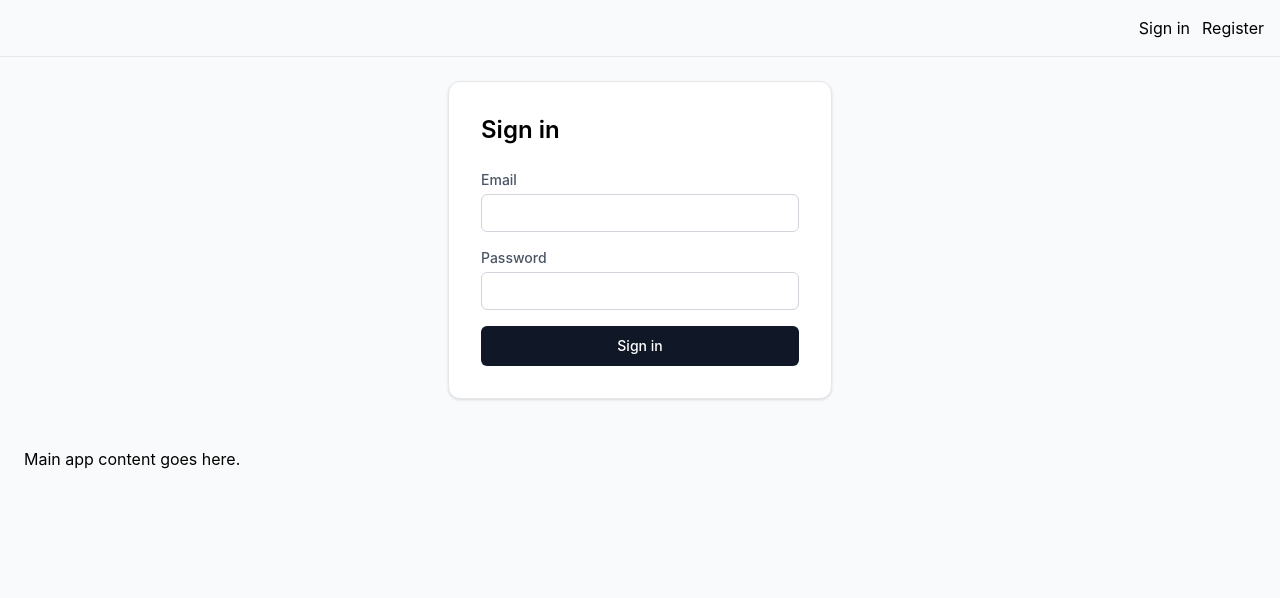
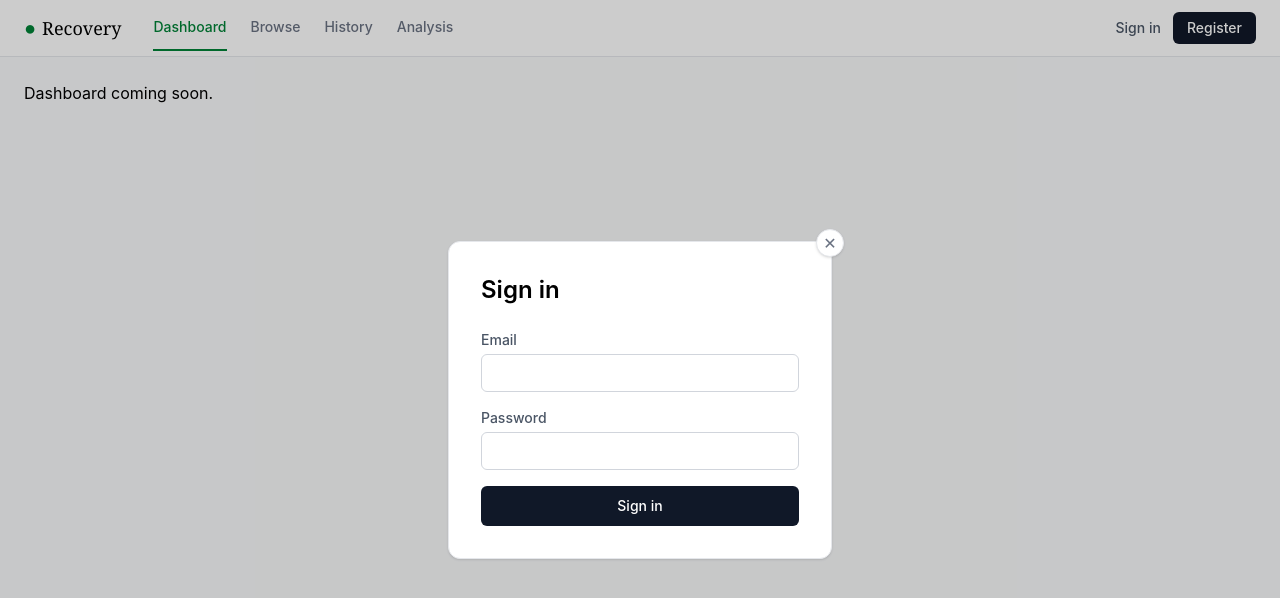
Before and after one commit to shria01/stock-etl-pipeline, a React app in the folder frontend/: page / in a window 1280 px wide. Both pictures are taken after a click on the button "Sign in". Shown: the top 598 px of the page. Built offline with nearby package versions, Linux system fonts and the light colour scheme; no server answers; the HTML template or start-up script is replaced by a standard one.

Commit message:
feat: drawdown with predict

```diff
--- a/frontend/src/App.jsx
+++ b/frontend/src/App.jsx
@@ -1,11 +1,13 @@
 import { useState } from 'react'
 import LoginForm from './LoginForm';
 import RegisterForm from './RegisterForm';
+import DrawdownExplorer from './DrawdownExplorer';
 
 function App() {
   const [token, setToken] = useState('');
   const [authView, setAuthView] = useState(null);
   const [userEmail, setUserEmail] = useState('');
+  const [currentPage, setCurrentPage] = useState('dashboard');
 
   async function fetchUserInfo(newToken) {
     const response = await fetch(`${import.meta.env.VITE_API_URL}/api/me`, {
@@ -15,31 +17,89 @@ function App() {
     setUserEmail(data.email);
   }
 
-  return(
+  return (
     <div className="min-h-screen bg-gray-50">
-      <header className="p-4 border-b border-gray-200 flex justify-end gap-3">
-        {!token && (
-          <>
-            <button onClick={() => setAuthView('login')}>Sign in</button>
-            <button onClick={() => setAuthView('register')}>Register</button>
-          </>
-        )}
-        {token &&  <p>Hi, {userEmail}</p>}
+      <header className="px-6 py-3 border-b border-gray-200 bg-white flex justify-between items-center">
+        <div className="flex items-center gap-8">
+          <div className="font-serif font-medium text-lg flex items-baseline gap-1.5">
+            <span className="text-green-700 text-xl leading-none">●</span>Recovery
+          </div>
+
+          <nav className="flex gap-6 text-sm font-medium">
+            {[
+              { id: 'dashboard', label: 'Dashboard' },
+              { id: 'browse', label: 'Browse' },
+              { id: 'history', label: 'History' },
+              { id: 'analysis', label: 'Analysis' },
+            ].map(({ id, label }) => (
+              <button
+                key={id}
+                onClick={() => setCurrentPage(id)}
+                className={`pb-3 -mb-3 border-b-2 transition-colors ${
+                  currentPage === id
+                    ? 'border-green-700 text-green-700'
+                    : 'border-transparent text-gray-500 hover:text-gray-900'
+                }`}
+              >
+                {label}
+              </button>
+            ))}
+          </nav>
+        </div>
+
+        <div className="flex items-center gap-3">
+          {!token && (
+            <>
+              <button
+                onClick={() => setAuthView('login')}
+                className="text-sm font-medium text-gray-600 hover:text-gray-900"
+              >
+                Sign in
+              </button>
+              <button
+                onClick={() => setAuthView('register')}
+                className="text-sm font-medium bg-gray-900 text-white px-3.5 py-1.5 rounded-md hover:bg-green-700 transition-colors"
+              >
+                Register
+              </button>
+            </>
+          )}
+          {token && (
+            <p className="text-sm text-gray-700">
+              Hi, <span className="font-medium">{userEmail}</span>
+            </p>
+          )}
+        </div>
       </header>
-      {authView === 'login' && (
-        <div className='flex justify-center p-6'>
-          <LoginForm onLoginSuccess={(t) => {setToken(t); fetchUserInfo(t); setAuthView(null)}}/>
+
+      {(authView === 'login' || authView === 'register') && (
+        <div
+          className="fixed inset-0 bg-black/20 flex items-center justify-center p-6 z-50"
+          onClick={() => setAuthView(null)}
+        >
+          <div onClick={(e) => e.stopPropagation()} className="relative w-full max-w-sm">
+            <button
+              onClick={() => setAuthView(null)}
+              className="absolute -top-3 -right-3 bg-white border border-gray-200 rounded-full w-7 h-7 flex items-center justify-center text-gray-500 hover:text-gray-900 shadow-sm"
+            >
+              ✕
+            </button>
+            {authView === 'login' && (
+              <LoginForm onLoginSuccess={(t) => { setToken(t); fetchUserInfo(t); setAuthView(null); }} />
+            )}
+            {authView === 'register' && (
+              <RegisterForm onRegisterSuccess={(t) => { setToken(t); fetchUserInfo(t); setAuthView(null); }} />
+            )}
+          </div>
         </div>
       )}
-      {authView === 'register' && (
-        <div className='flex justify-center p-6'>
-          <RegisterForm onRegisterSuccess={(t) => {setToken(t); fetchUserInfo(t); setAuthView(null)}}/>
-        </div>
-      )}
+
       <main className="p-6">
-        <p>Main app content goes here.</p>
+        {currentPage === 'browse' && <DrawdownExplorer token={token} />}
+        {currentPage === 'dashboard' && <p>Dashboard coming soon.</p>}
+        {currentPage === 'history' && <p>History coming soon.</p>}
+        {currentPage === 'analysis' && <p>Analysis coming soon.</p>}
       </main>
-
     </div>
   );
 }
--- /dev/null
+++ b/frontend/src/DrawdownExplorer.jsx
@@ -0,0 +1,166 @@
+import { useState, useEffect } from 'react';
+
+const API_URL = import.meta.env.VITE_API_URL;
+
+function getOrCreateSessionId() {
+  let sessionId = localStorage.getItem('session_id');
+  if (!sessionId) {
+    sessionId = crypto.randomUUID();
+    localStorage.setItem('session_id', sessionId);
+  }
+  return sessionId;
+}
+
+function DrawdownExplorer({ token }) {
+    const [allTickers, setAllTickers] = useState([]);
+    const [ticker, setTicker] = useState('');
+    const [suggestions, setSuggestions] = useState([]);
+    const [events, setEvents] = useState([]);
+    const [error, setError] = useState(null);
+
+    const [prediction, setPrediction] = useState(null);
+    const [predictError, setPredictError] = useState(null);
+    const [predictLoading, setPredictLoading] = useState(false);
+
+    useEffect(() => {
+        async function loadTickers() {
+            const response = await fetch(`${API_URL}/api/tickers`);
+            const data = await response.json();
+            setAllTickers(data);
+        }
+        loadTickers();
+    }, []);
+
+
+    function handleTickerChange(value) {
+        const upper = value.toUpperCase();
+        setTicker(upper);
+        if (upper.length === 0) {
+            setSuggestions([]);
+            return;
+        }
+        const matches = allTickers.filter(t => t.startsWith(upper));
+        setSuggestions(matches.slice(0, 8));
+    }
+    async function handleSearch(e) {
+        e.preventDefault();
+        setError(null);
+        setSuggestions([]);
+        const response = await fetch(`${API_URL}/api/drawdowns?ticker=${ticker}`);
+
+        if (!response.ok) {
+            setError('Could not load drawdowns for that ticker.');
+            return;
+        }
+        const data = await response.json();
+        setEvents(data);
+    }
+    async function handlePredict(eventId) {
+        setPredictError(null);
+        setPredictLoading(true);
+        setPrediction(null);
+        const headers = { 'Content-Type': 'application/json' };
+        if (token) {
+            headers['Authorization'] = `Bearer ${token}`;
+        }
+        const body = { drop_event_id: eventId };
+        if (!token) {
+            body.session_id = getOrCreateSessionId();
+        }
+        try {
+            const response = await fetch(`${API_URL}/api/predict`, {
+                method: 'POST',
+                headers,
+                body: JSON.stringify(body)
+            });
+            if (!response.ok) {
+                setPredictError('Could not generate a prediction for this event.');
+                return;
+            }
+            const data = await response.json();
+            setPrediction(data);
+
+        } finally {
+            setPredictLoading(false);
+        }
+
+    }
+    return (
+        <div className="max-w-2xl">
+            <form onSubmit={handleSearch} style={{ position: 'relative' }}>
+                <input
+                type="text"
+                value={ticker}
+                onChange={(e) => handleTickerChange(e.target.value)}
+                placeholder="Ticker, e.g. ABNB"
+                className="border border-gray-300 rounded-md px-3 py-2 text-sm font-mono focus:outline-none focus:ring-2 focus:ring-green-600/30 focus:border-green-600"
+                />
+                <button type="submit" className="bg-gray-900 text-white rounded-md px-4 py-2 text-sm font-medium ml-2 hover:bg-green-700 transition-colors">
+                    Search
+                </button>
+
+                {suggestions.length > 0 && (
+                <div className="absolute bg-white border border-gray-200 rounded-md mt-1 shadow-lg overflow-hidden z-10">
+                    {suggestions.map(s => (
+                    <div key={s} onClick={() => { setTicker(s); setSuggestions([]); }} className="px-3 py-2 text-sm font-mono cursor-pointer hover:bg-green-50">
+                        {s}
+                    </div>
+                    ))}
+                </div>
+                )}
+            </form>
+
+            {error && <p>{error}</p>}
+
+            <div>
+                {events.map(event => (
+                    <div
+                        key={event.id}
+                        onClick={() => handlePredict(event.id)}
+                        className="grid grid-cols-4 gap-3 items-center px-3 py-2.5 rounded-md cursor-pointer hover:bg-green-50 border-b border-gray-100 last:border-0"
+                    >
+                        <span className="font-mono text-xs text-gray-500">{event.drop_quarter}</span>
+                        <span className="text-sm">{event.ticker}</span>
+                        <span className="font-mono text-sm font-semibold text-red-700">{(event.drop_pct * 100).toFixed(2)}%</span>
+                        <span className={`text-xs px-2 py-1 rounded-full font-medium justify-self-end ${
+                            event.recovered_within_1yr
+                            ? 'bg-green-50 text-green-700'
+                            : 'bg-gray-100 text-gray-500 italic'
+                        }`}>
+                            {event.recovered_within_1yr ? `recovered · ${event.days_to_recovery}d` : 'pending'}
+                        </span>
+                    </div>
+                ))}
+            </div>
+            {predictLoading && <p>Loading prediction...</p>}
+            {predictError && <p>{predictError}</p>}
+            {prediction && (
+            <div className="mt-4 bg-white border border-gray-200 rounded-lg p-5">
+                <div className="flex items-baseline justify-between mb-2">
+                    <span className="font-mono text-3xl font-bold text-green-700">
+                        {(prediction.probability * 100).toFixed(1)}%
+                    </span>
+                    <span className={`text-xs px-2.5 py-1 rounded-full font-medium ${
+                        prediction.predicted_fast_recovery
+                        ? 'bg-green-50 text-green-700'
+                        : 'bg-gray-100 text-gray-600'
+                    }`}>
+                        {prediction.predicted_fast_recovery ? 'Likely fast recovery' : 'Not likely fast recovery'}
+                    </span>
+                </div>
+                <div className="h-2 bg-gray-100 rounded-full overflow-hidden mb-3">
+                    <div
+                        className="h-full bg-green-600 rounded-full transition-all duration-700"
+                        style={{ width: `${prediction.probability * 100}%` }}
+                    />
+                </div>
+                <p className="text-xs text-gray-500">
+                    Threshold: {(prediction.threshold * 100).toFixed(0)}% · Model: {prediction.model_version}
+                </p>
+            </div>
+            )}
+        </div>
+    );
+
+}
+export default DrawdownExplorer;
```
